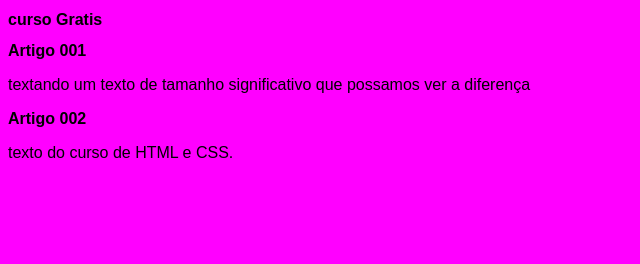
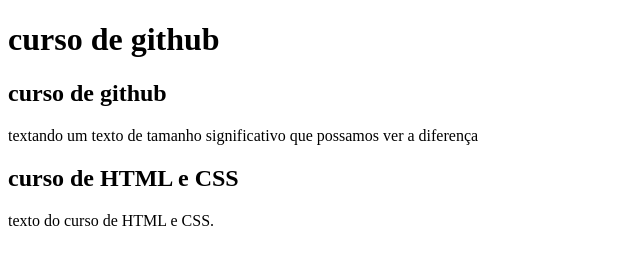
Before and after one commit to anaalicedonascimentogoncalves/projeto-site, a plain HTML site: page index.html in a window 1280 px wide. Shown: the whole page, without its empty margins (0-640 px from the left). Drawn offline with Linux system fonts and the light colour scheme.

Commit message:
atualizacao 03
atualizacao 03

```diff
--- a/index.html
+++ b/index.html
@@ -4,20 +4,19 @@
     <meta charset="UTF-8">
     <meta http-equiv="X-UA-Compatible" content="IE=edge">
     <meta name="viewport" content="width=, initial-scale=1.0">
-    <title>titulo do site</title>
-    <link rel="stylesheet" href="estilo/style.css">
+    <title>site curso tecnico</title>
 </head>
 <body>
  </main>
     </header>
-     <h1>curso Gratis</h1>
+     <h1>curso de github</h1>
  </header>
   </article>
-    <h2>Artigo 001</h2>
+    <h2>curso de github</h2>
     <p>textando um texto de tamanho significativo que possamos ver a diferença</p>
  </article>
   <article>
-<h2>Artigo 002</h2>
+<h2>curso de HTML e CSS</h2>
    <p>texto do curso de HTML e CSS.</p>
   </article>
  </main>
```
